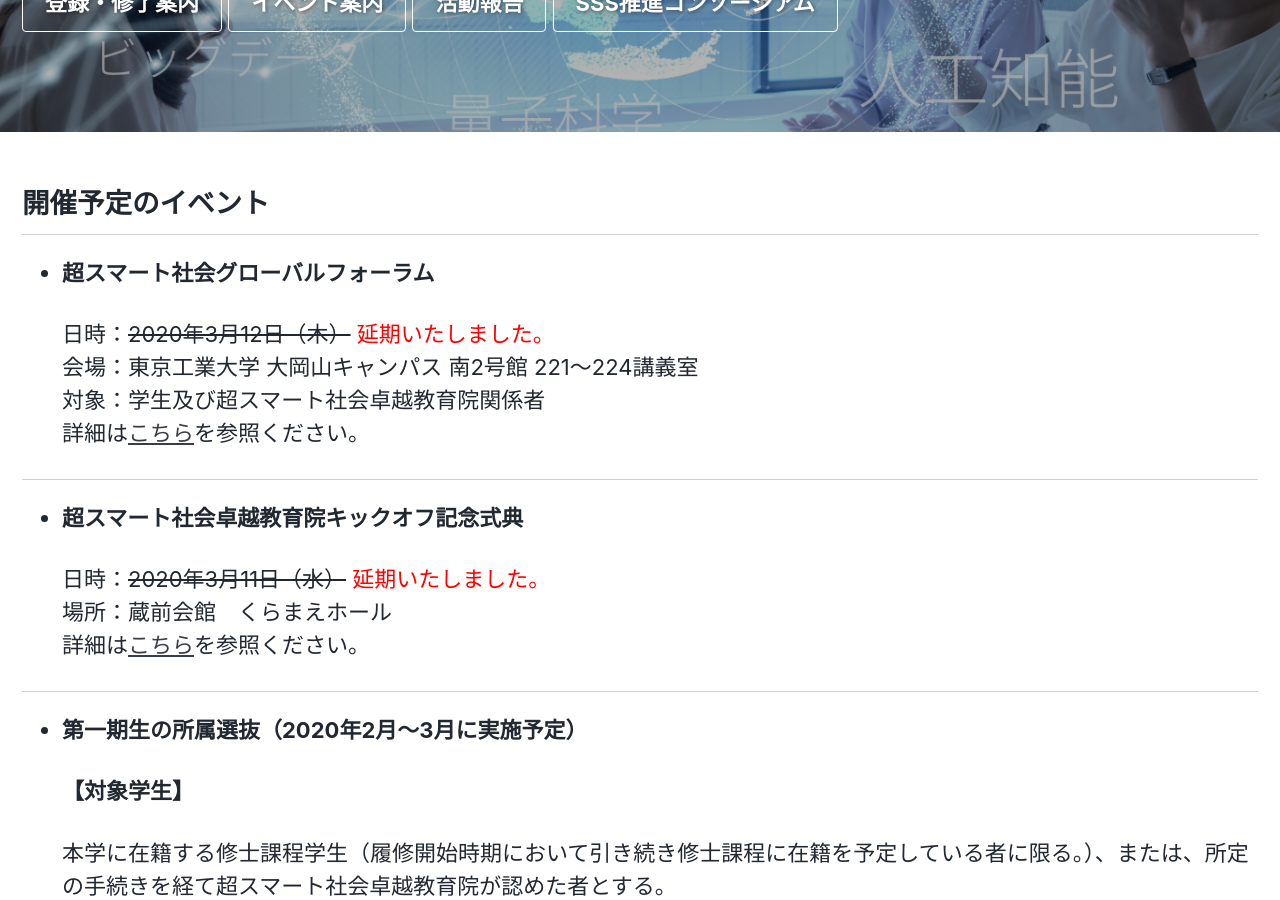
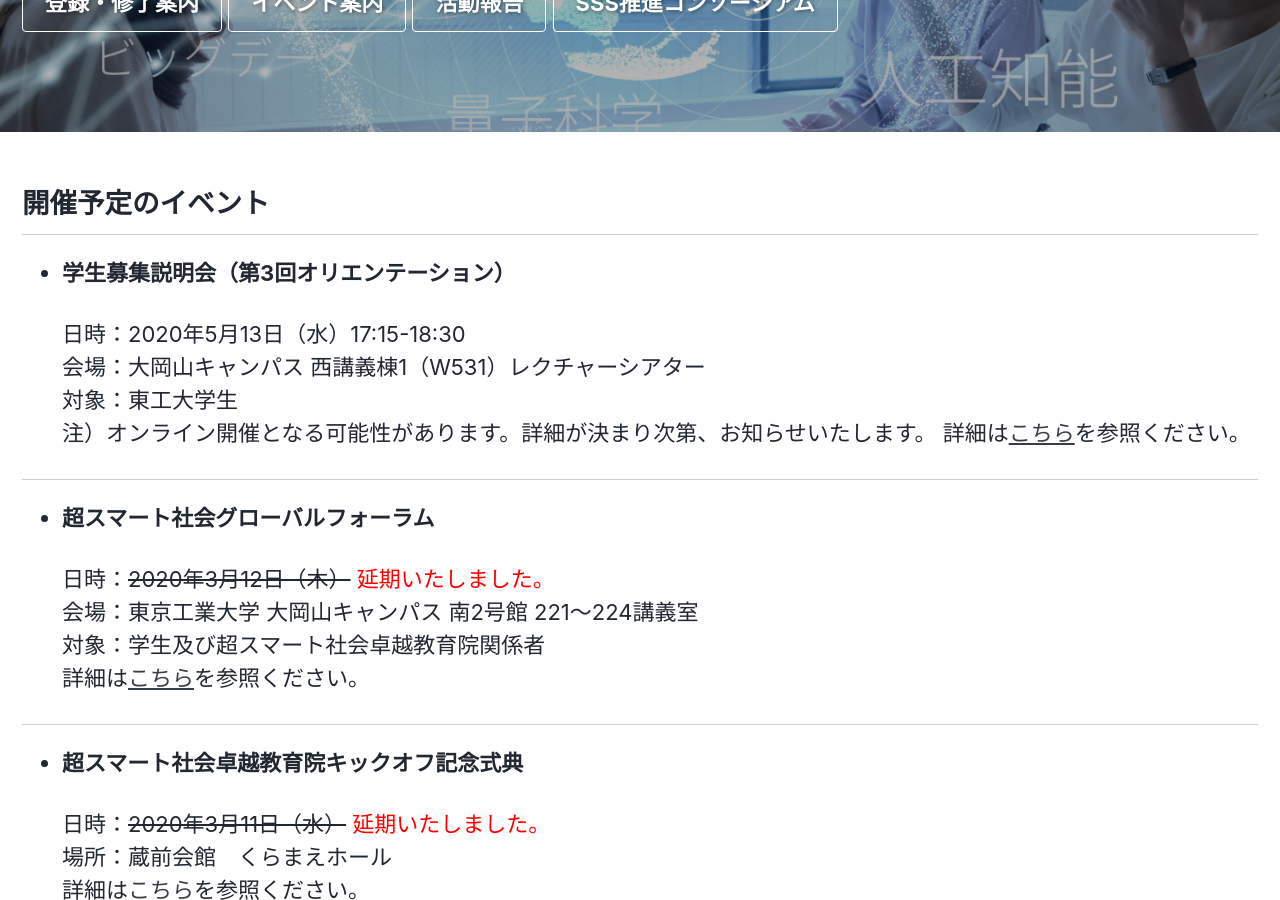
Before and after one commit to fl1d/w0ex.github.io, a Jekyll site: the page built from _pages/event.md, in a window 1280 px wide and 900 px high, scrolled down 333 px. Built offline with Jekyll 4.4.1, drawn with Linux system fonts in a browser that asks for light colours; cached includes are drawn as plain includes; nearby versions of some CDN libraries.

Commit message:
Update event.md

```diff
--- a/_pages/event.md
+++ b/_pages/event.md
@@ -30,6 +30,15 @@ header:
 
 ## 開催予定のイベント
 
+* **学生募集説明会（第3回オリエンテーション）**
+
+  日時：2020年5月13日（水）17:15-18:30<br>
+  会場：大岡山キャンパス 西講義棟1（W531）レクチャーシアター<br>
+  対象：東工大学生<br>
+  注）オンライン開催となる可能性があります。詳細が決まり次第、お知らせいたします。
+  詳細は[こちら](/3rd-orientation)を参照ください。
+
+<hr>
 * **超スマート社会グローバルフォーラム**
 
   日時：~~2020年3月12日（木）~~ <span style="color:Red">延期いたしました。</span><br>
```
